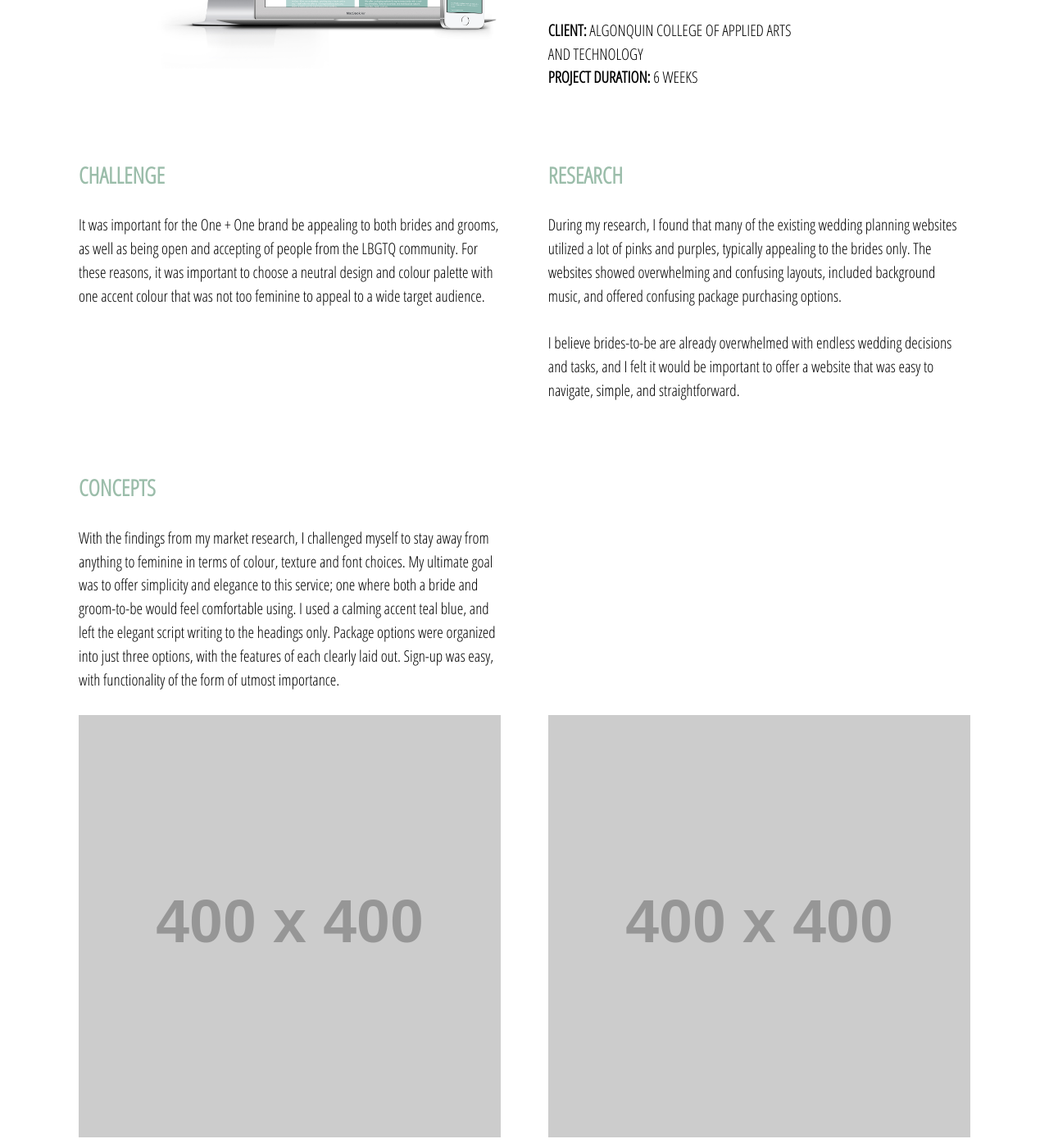
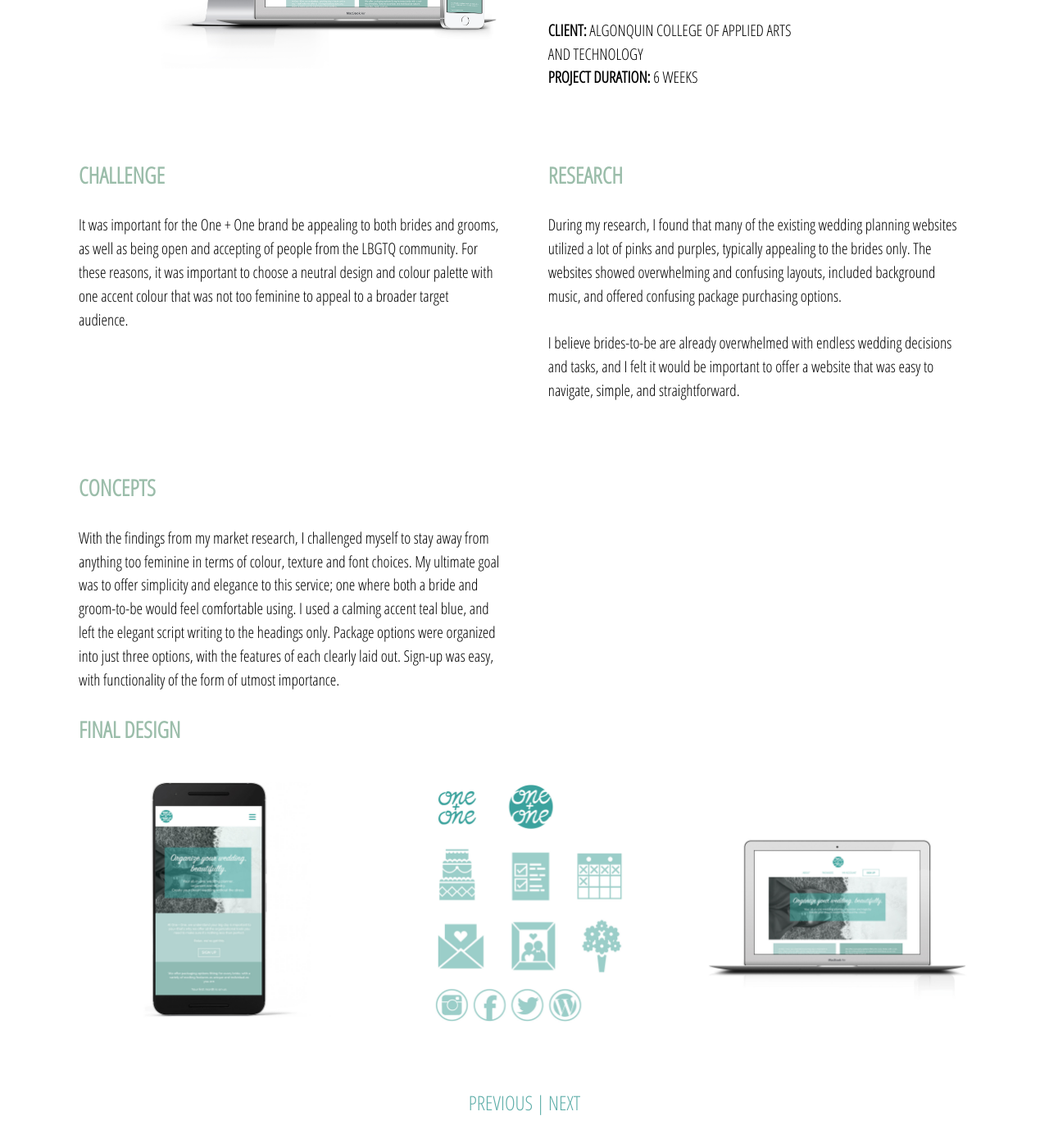
Before and after one commit to kaybow/kaybow.design, a Jekyll site: the page built from one-plus-one.html, in a window 1280 px wide and 1400 px high, scrolled down 588 px. Shown: the whole window at 82% size. Built offline with Jekyll 4.4.1, drawn with Linux system fonts in a browser that asks for light colours; some of the changed text lies outside the part shown.

Commit message:
Fixing typos

```diff
--- a/one-plus-one.html
+++ b/one-plus-one.html
@@ -26,7 +26,7 @@
     <div class="grid pad-b-2">
       <div class="unit xs-1 s-1 m-1 l-1-2 gutter">
         <h3>CHALLENGE</h3>
-        <p>It was important for the One + One brand be appealing to both brides and grooms, as well as being open and accepting of people from the LBGTQ community. For these reasons, it was important to choose a neutral design and colour palette with one accent colour that was not too feminine to appeal to a wide target audience.</p>
+        <p>It was important for the One + One brand be appealing to both brides and grooms, as well as being open and accepting of people from the LBGTQ community. For these reasons, it was important to choose a neutral design and colour palette with one accent colour that was not too feminine to appeal to a broader target audience.</p>
       </div>
 
       <div class="unit xs-1 s-1 m-1 l-1-2 gutter">
@@ -38,24 +38,13 @@
     <div class="grid">
       <div class="unit xs-1 s-1 m-1 l-1-2 gutter">
         <h3>CONCEPTS</h3>
-        <p>With the findings from my market research, I challenged myself to stay away from anything to feminine in terms of colour, texture and font choices. My ultimate goal was to offer simplicity and elegance to this service; one where both a bride and groom-to-be would feel comfortable using. I used a calming accent teal blue, and left the elegant script writing to the headings only. Package options were organized into just three options, with the features of each clearly laid out. Sign-up was easy, with functionality of the form of utmost importance.</p>
-      </div>
-    </div>
-
-    <div class="grid pad-b-2">
-      <div class="unit xs-1 s-1 m-1 l-1-2 gutter">
-        <img itemprop="image" src="http://placehold.it/400x400" alt="logo sketches">
-      </div>
-
-      <div class="unit xs-1 s-1 m-1 l-1-2 gutter">
-        <img itemprop="image" src="http://placehold.it/400x400" alt="logo sketches">
+        <p>With the findings from my market research, I challenged myself to stay away from anything too feminine in terms of colour, texture and font choices. My ultimate goal was to offer simplicity and elegance to this service; one where both a bride and groom-to-be would feel comfortable using. I used a calming accent teal blue, and left the elegant script writing to the headings only. Package options were organized into just three options, with the features of each clearly laid out. Sign-up was easy, with functionality of the form of utmost importance.</p>
       </div>
     </div>
 
     <div class="grid">
       <div class="unit xs-1 s-1 m-1 l-1-2 gutter">
         <h3>FINAL DESIGN</h3>
-        <p>To represent the generations-old family farm theme, the typewriter-style typeface has a weathered, distressed appearance. An egg with the letter "B", for "Beking's" is centered within a textured nest, clearly representing the family's primary product; farm-fresh eggs.</p>
       </div>
     </div>
 
```
